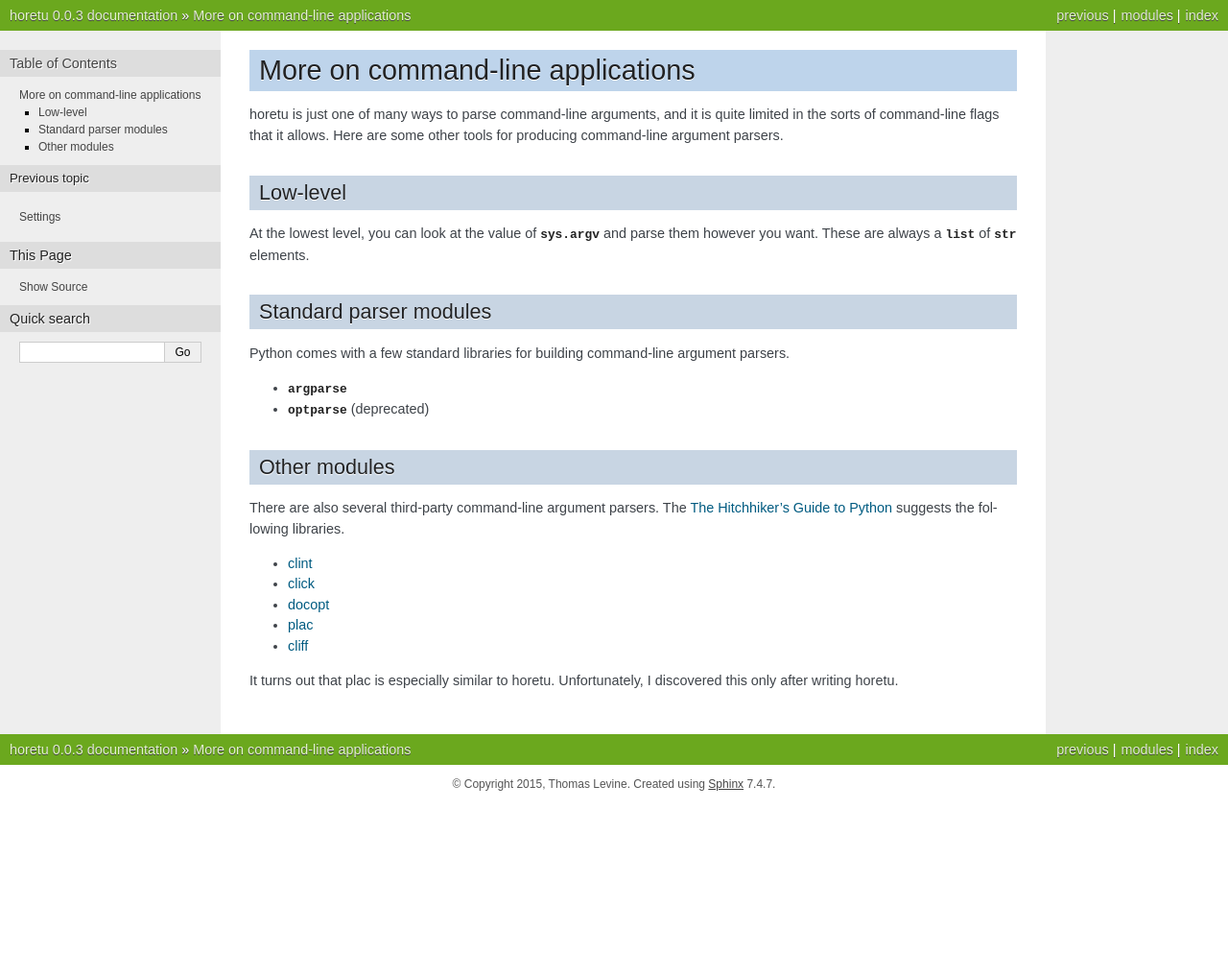
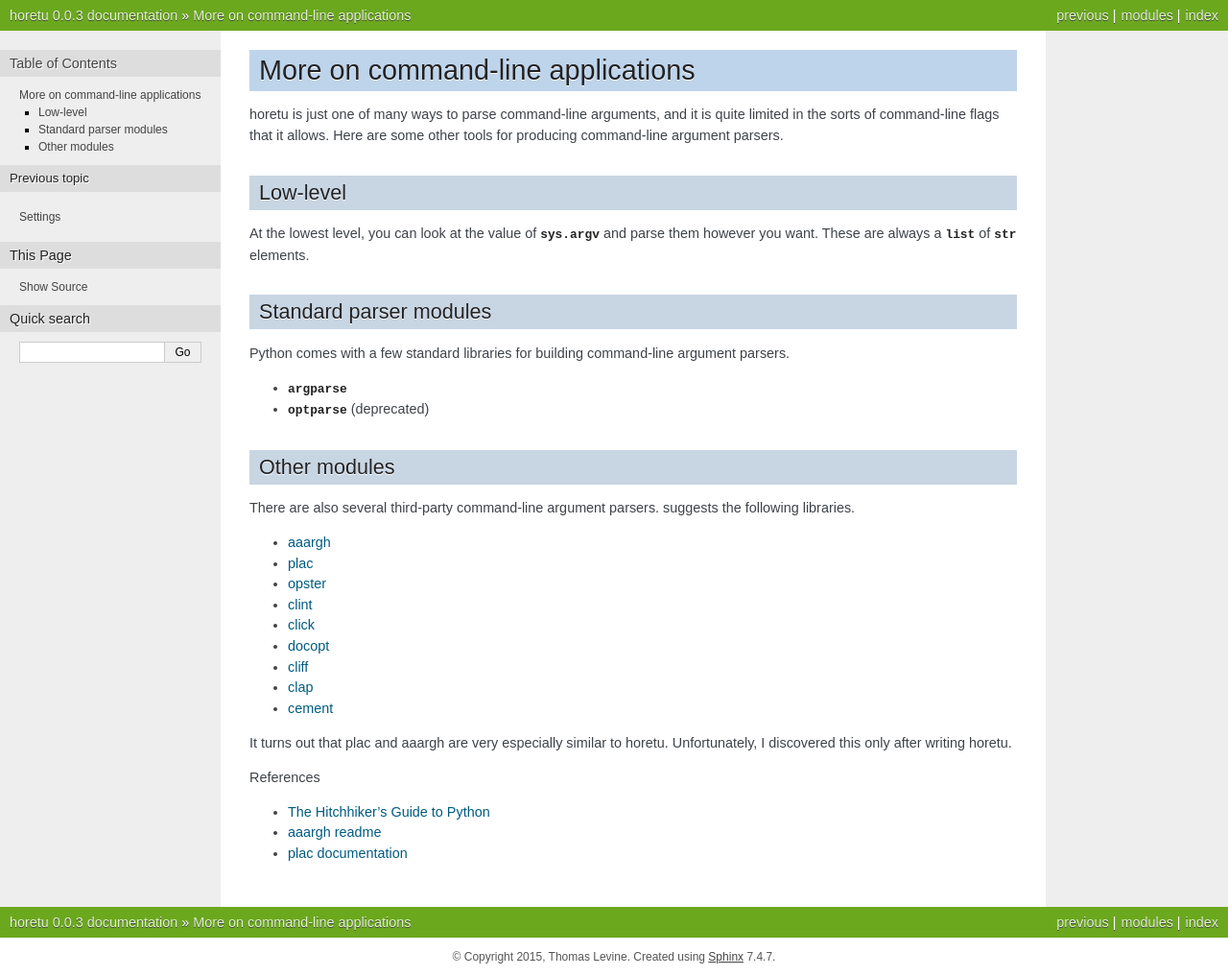
Before and after one commit to tlevine/horetu, a Sphinx documentation site: the page built from docs/more.rst, in a window 1280 px wide. Shown: the whole page at 96% size. Built offline with Sphinx 7.4.7, drawn with Linux system fonts in a browser that asks for light colours; before the commit the page ends 900 px from its top, so only the background shows below that.

Commit message:
more more

```diff
--- a/docs/more.rst
+++ b/docs/more.rst
@@ -21,14 +21,23 @@ parsers.
 Other modules
 ^^^^^^^^^^^^^^^
 There are also several third-party command-line argument parsers.
-The `The Hitchhiker's Guide to Python <http://docs.python-guide.org/en/latest/scenarios/cli/>`_
 suggests the following libraries.
 
+* `aaargh <https://pypi.python.org/pypi/aaargh>`_
+* `plac <https://pypi.python.org/pypi/plac>`_
+* `opster <http://opster.readthedocs.org/en/latest/>`_
 * `clint <http://docs.python-guide.org/en/latest/>`_
 * `click <http://click.pocoo.org/>`_
 * `docopt <http://docopt.org/>`_
-* `plac <https://pypi.python.org/pypi/plac>`_
 * `cliff <http://docs.openstack.org/developer/cliff/>`_
+* `clap <https://pypi.python.org/pypi/Clap/>`_
+* `cement <https://pypi.python.org/pypi/cement>`_
 
-It turns out that plac is especially similar to horetu.
+It turns out that plac and aaargh are very especially similar to horetu.
 Unfortunately, I discovered this only after writing horetu.
+
+References
+
+* `The Hitchhiker's Guide to Python <http://docs.python-guide.org/en/latest/scenarios/cli/>`_
+* `aaargh readme <https://pypi.python.org/pypi/aaargh>`_
+* `plac documentation <http://plac.googlecode.com/hg/doc/plac.html#trivia-the-story-behind-the-name>`_
```
